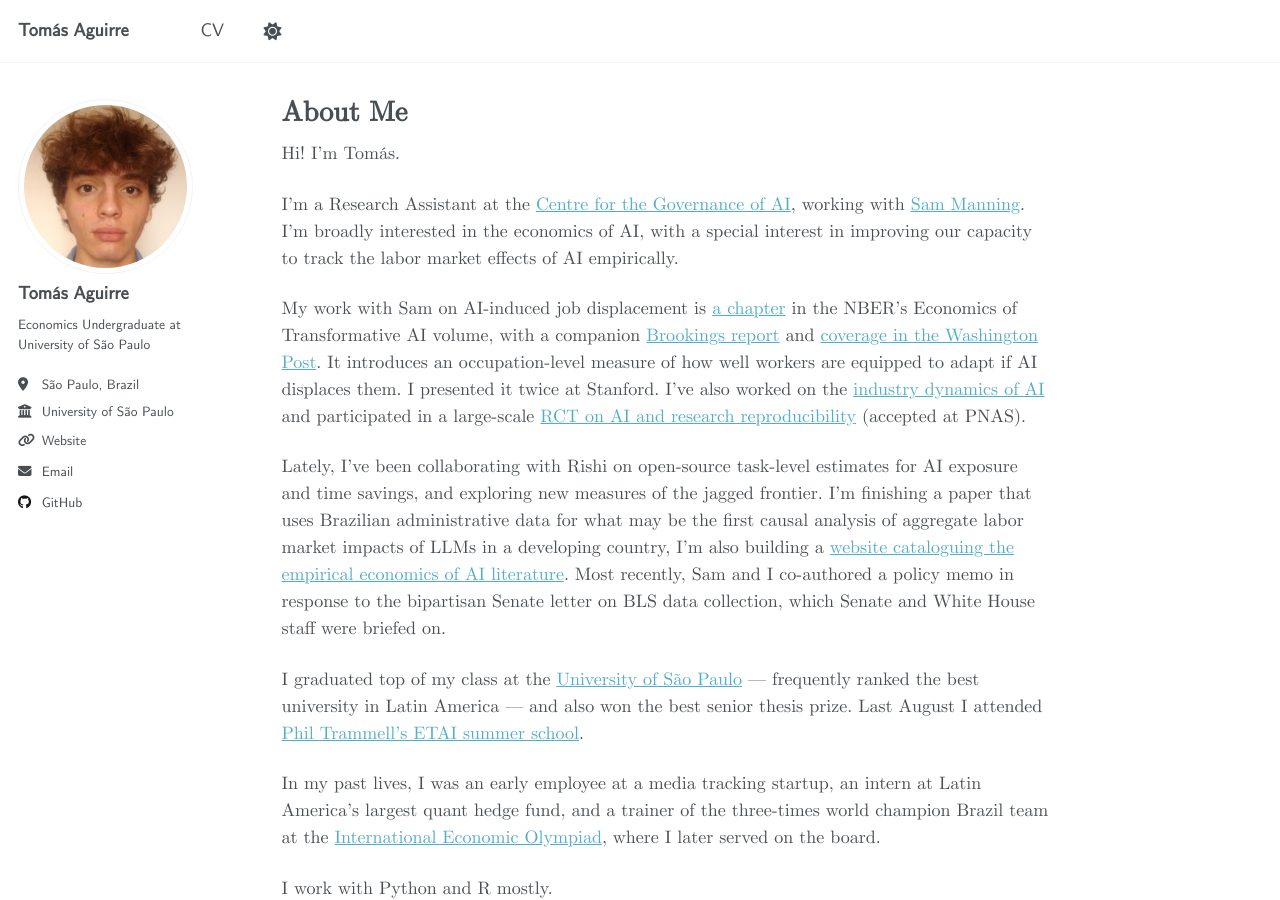
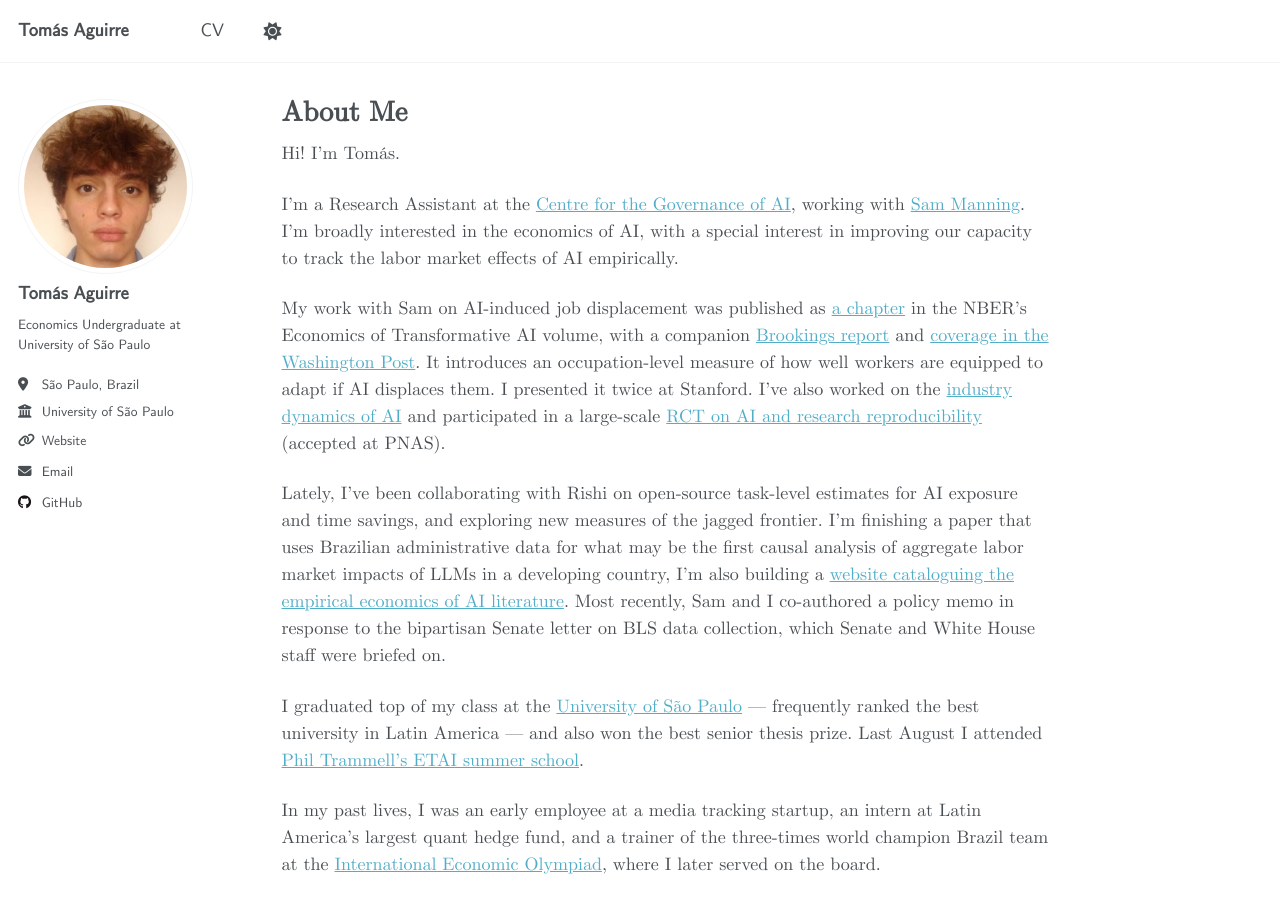
Before and after one commit to t6aguirre/t6aguirre.github.io, a Jekyll site: the page built from _pages/about.md, in a window 1280 px wide and 900 px high. Built offline with Jekyll 4.4.1, drawn with Linux system fonts in a browser that asks for light colours.

Commit message:
Rephrase: published as a chapter

```diff
--- a/_pages/about.md
+++ b/_pages/about.md
@@ -10,7 +10,7 @@ Hi! I'm Tomás.
 
 I'm a Research Assistant at the [Centre for the Governance of AI](https://governance.ai/), working with [Sam Manning](https://www.governance.ai/team/sam-manning). I'm broadly interested in the economics of AI, with a special interest in improving our capacity to track the labor market effects of AI empirically.
 
-My work with Sam on AI-induced job displacement is [a chapter](https://www.nber.org/papers/w34705) in the NBER's Economics of Transformative AI volume, with a companion [Brookings report](https://www.brookings.edu/articles/measuring-us-workers-capacity-to-adapt-to-ai-driven-job-displacement/) and [coverage in the Washington Post](https://www.washingtonpost.com/technology/interactive/2026/jobs-most-affected-ai-automation/). It introduces an occupation-level measure of how well workers are equipped to adapt if AI displaces them. I presented it twice at Stanford. I've also worked on the [industry dynamics of AI](https://arxiv.org/abs/2406.01722) and participated in a large-scale [RCT on AI and research reproducibility](https://papers.ssrn.com/sol3/papers.cfm?abstract_id=5118632) (accepted at PNAS).
+My work with Sam on AI-induced job displacement was published as [a chapter](https://www.nber.org/papers/w34705) in the NBER's Economics of Transformative AI volume, with a companion [Brookings report](https://www.brookings.edu/articles/measuring-us-workers-capacity-to-adapt-to-ai-driven-job-displacement/) and [coverage in the Washington Post](https://www.washingtonpost.com/technology/interactive/2026/jobs-most-affected-ai-automation/). It introduces an occupation-level measure of how well workers are equipped to adapt if AI displaces them. I presented it twice at Stanford. I've also worked on the [industry dynamics of AI](https://arxiv.org/abs/2406.01722) and participated in a large-scale [RCT on AI and research reproducibility](https://papers.ssrn.com/sol3/papers.cfm?abstract_id=5118632) (accepted at PNAS).
 
 Lately, I've been collaborating with Rishi on open-source task-level estimates for AI exposure and time savings, and exploring new measures of the jagged frontier. I'm finishing a paper that uses Brazilian administrative data for what may be the first causal analysis of aggregate labor market impacts of LLMs in a developing country, I'm also building a [website cataloguing the empirical economics of AI literature](https://empirical-economics-of-ai.vercel.app/). Most recently, Sam and I co-authored a policy memo in response to the bipartisan Senate letter on BLS data collection, which Senate and White House staff were briefed on.
 
```
